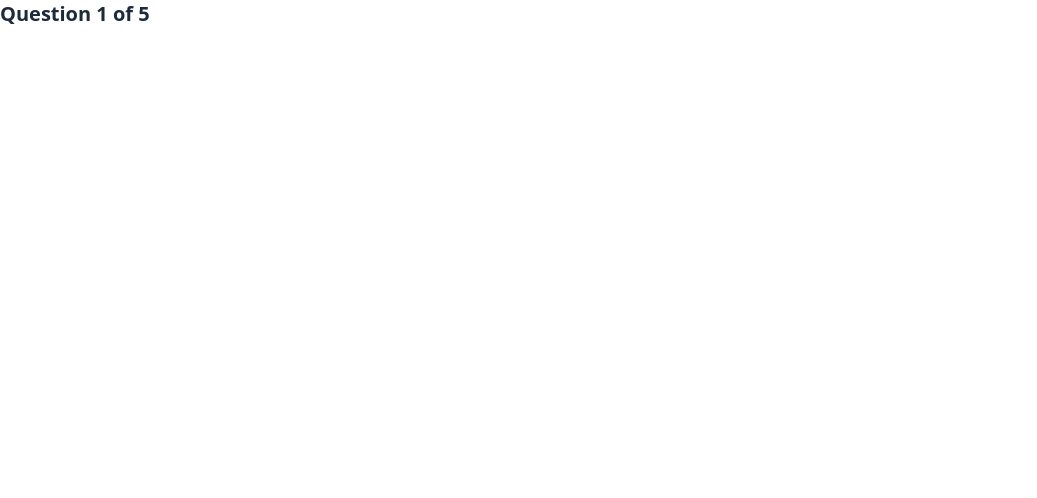
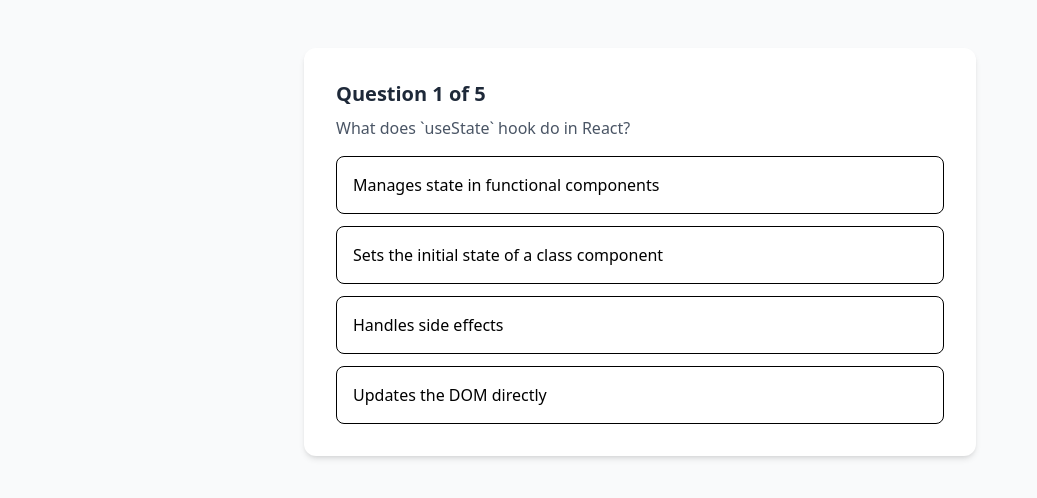
Before and after one commit to aizaz99/quizAppReact, a React (Vite) app: page / in a window 1280 px wide. Both pictures are taken after a click on the button "Start Quiz". Shown: the top 498 px of the page, without its empty margins (0-1037 px from the left). Built offline with nearby package versions, Linux system fonts and the light colour scheme.

Commit message:
Working on Question Card Feature

```diff
--- a/src/App.tsx
+++ b/src/App.tsx
@@ -8,16 +8,29 @@ import { QUESTIONS } from "./data/questions"
 
 function App() {
   const [gameState, setGameState] = useState<GameState>("start")
+  const [selectedAnswer, setSelectedAnswer] = useState<number | null> (null);
+  const [currentQuestion, setCurrentQuestion] = useState<number>(0);
 
   const handleStart = () => {
     setGameState("playing")
   }
 
+  const handleAnswer = (index:number):void => {
+    setSelectedAnswer(index)
+    setCurrentQuestion((prev)=> prev +1)
+  }
+
   return (
-    <div>
+    <div className="min-h-screen bg-gray-50 py-12 px-4 sm:px-6 lg:px-8">
+        <div className="max-w-md mx-auto bg-white rounded-xl shadow-md overflow-hidden md:max-w-2xl">
       {gameState === "start" && <StartScreen onStart = {handleStart}/>}
-      {gameState === "playing" && <QuestionCard question={QUESTIONS[0]} />}
+      {gameState === "playing" && (
+        <div className="p-8">
+        <QuestionCard question={QUESTIONS[currentQuestion]} onAnswerSelect={handleAnswer} selectedAnswer = {selectedAnswer} totalQuestions={QUESTIONS.length} currentQuestion = {currentQuestion}/>
+        </div>)}
       {gameState === "end" && <GameOver/>}
+
+      </div>
     </div>
 
   )
--- a/src/components/question-card.tsx
+++ b/src/components/question-card.tsx
@@ -1,13 +1,48 @@
+import { CheckCircle, XCircle } from "lucide-react";
 import type { Question } from "../types/quiz";
 
 interface QuestionCardProps {
   question: Question;
+  selectedAnswer: number| null;
+  onAnswerSelect:(index:number) => void;
+  totalQuestions:number;
+  currentQuestion:number;
 }
 
-export default function QuestionCard({ question }: QuestionCardProps) {
+export default function QuestionCard({ question,selectedAnswer, totalQuestions, currentQuestion,  onAnswerSelect }: QuestionCardProps) {
+    const getButtonClass = (index: number): string => {
+    if (selectedAnswer === null) return "hover:bg-gray-100";
+    if (index === question.correct) return "bg-green-100 border-green-500";
+    if (selectedAnswer === index) return "bg-red-100 border-red-500";
+    return "opacity-50";
+  };
+
   return <div>
     <h2 className="text-xl font-semibold text-gray-800 mb-2">
-        Question 1 of 5
+       Question {currentQuestion + 1} of {totalQuestions}
     </h2>
+     <p className="text-gray-600 mb-4">{question.question}</p>
+
+    < div className="space-y-3">
+    {question.options.map((option, index)=> (
+         <button
+            key={index}
+            onClick={() => selectedAnswer === null && onAnswerSelect(index)}
+            className={`w-full p-4 text-left border rounded-lg transition-all duration-300 ${getButtonClass(
+              index
+            )}`}
+          >
+            <div className="flex items-center justify-between">
+              <span>{option}</span>
+                {selectedAnswer !== null && index === question.correct && (
+                <CheckCircle className="w-5 h-5 text-green-500" />
+              )}
+              {selectedAnswer === index && index !== question.correct && (
+                <XCircle className="w-5 h-5 text-red-500" />
+              )}
+              </div>
+            </button>
+    ))}
+    </div>
   </div>;
 }
```
